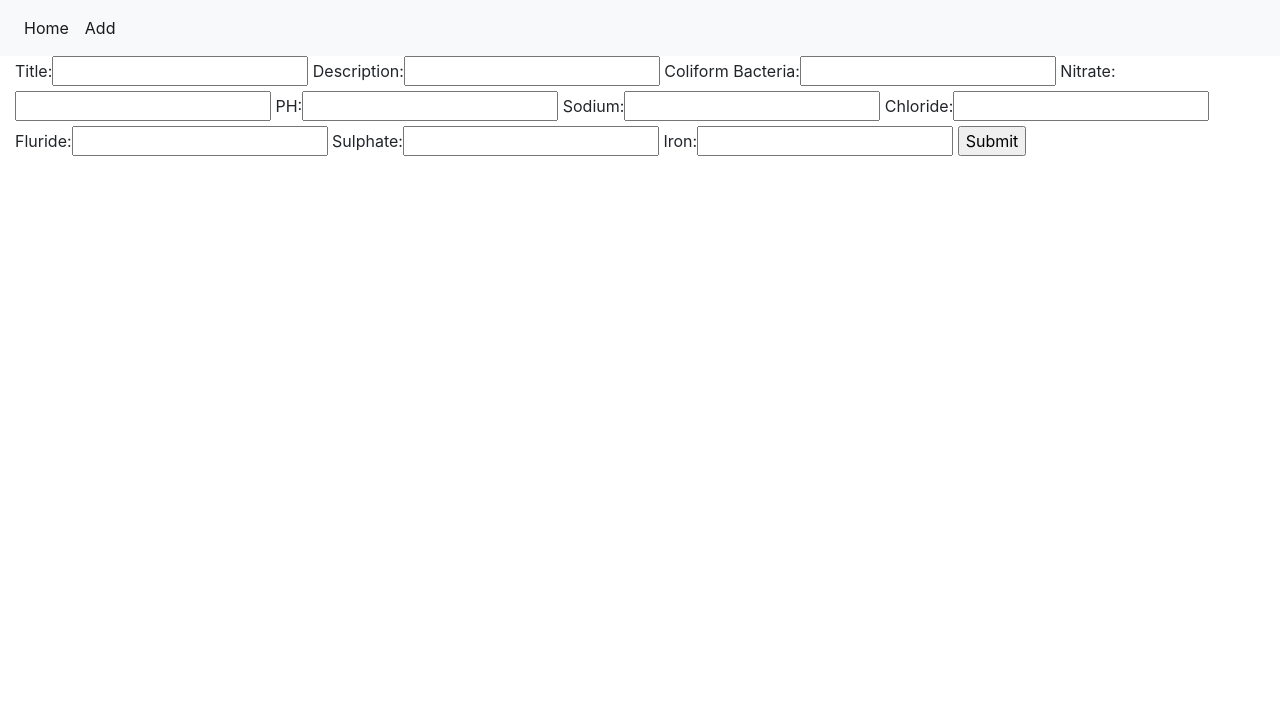
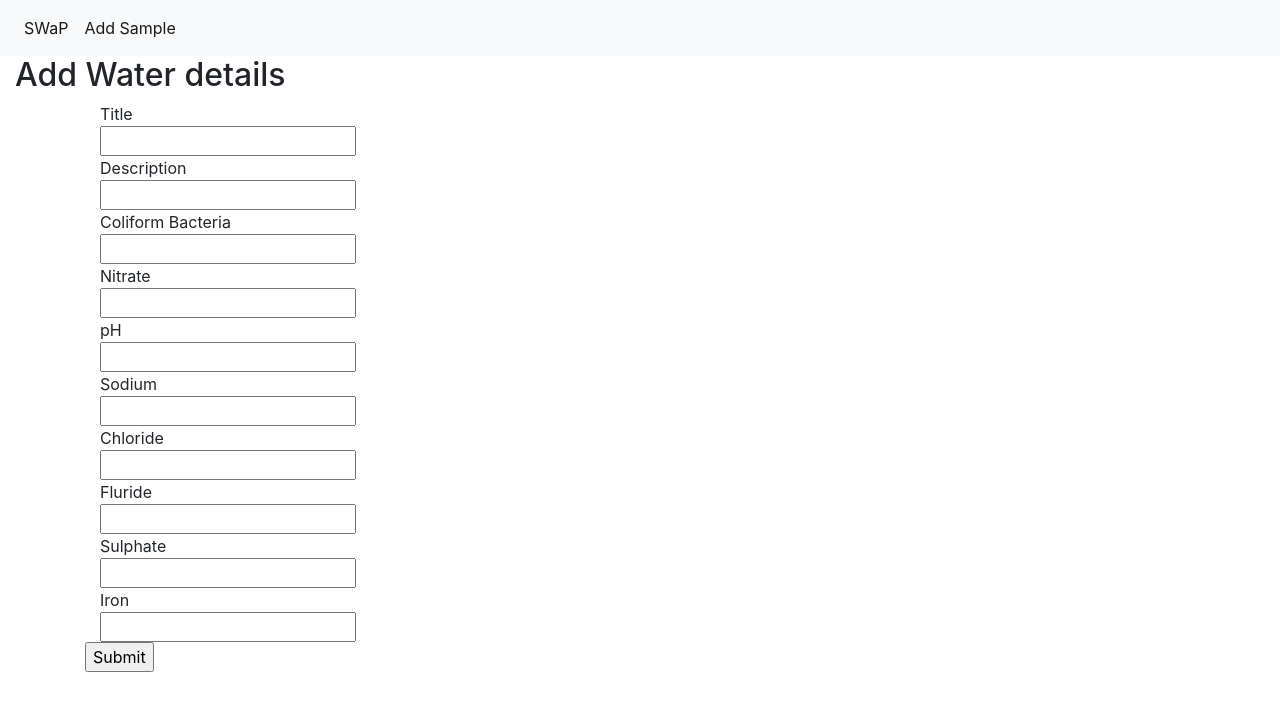
Before and after one commit to sathishkumarkandaswamy/water_project, a Django app: page /water_add/ in a window 1280 px wide. Shown: the top 711 px of the page. Run offline with Django 3.2, Linux system fonts and the light colour scheme; some libraries are stand-ins or nearby versions.

Commit message:
Form Templates

```diff
--- a/water_app/forms.py
+++ b/water_app/forms.py
@@ -6,3 +6,15 @@ class WaterParameterForm(ModelForm):
     class Meta:
         model = WaterParameter
         fields = '__all__'
+        labels = {
+            'title': 'Title',
+            'description': 'Description',
+            'coliform_bacteria': 'Coliform Bacteria',
+            'nitrate': 'Nitrate',
+            'ph': 'pH',
+            'sodium': 'Sodium',
+            'chloride': 'Chloride',
+            'fluride': 'Fluride',
+            'sulphate': 'Sulphate',
+            'iron': 'Iron',
+        }
--- a/water_app/models.py
+++ b/water_app/models.py
@@ -8,7 +8,7 @@ class WaterParameter(models.Model):
 
     title = models.CharField(max_length=1024, unique=True, null=True, blank=True)
     description = models.CharField(max_length=1024, null=True, blank=True)
-    coliform_bacteria = models.FloatField('Coliform Bacteria', null=True,  blank=True)
+    coliform_bacteria = models.FloatField(verbose_name='Coliform Bacteria', null=True,  blank=True)
     nitrate = models.FloatField('Nitrate', null=True,  blank=True)
     ph = models.FloatField('pH', null=True,  blank=True)
     sodium = models.FloatField('Sodium', null=True,  blank=True)
--- a/water_app/templates/water_app/add.html
+++ b/water_app/templates/water_app/add.html
@@ -2,10 +2,9 @@
 
 {% load staticfiles %}
 
-{% block title %} <title>Water Project | Add</title>{% endblock %}
+{% block title %} <title>Water Project | Add </title>{% endblock %}
 {% block body %}
 {% if message %}
-<h2>Add Water details</h2>
         	{% if 'fail' in  message%}
            		<div class="alert alert-danger" role="alert">
            			<button type="button" class="close" data-dismiss="alert">×</button>
@@ -23,10 +22,38 @@
     	           Please fix errors, refer error text.
 	    </div>
   {% endif %}
+    <h2>Add Water details</h2>
 
+    <div class="container">
+        <div class="row">
+          <div class="col col-lg-12">
               <form action={% url "water_add" %} method="post">
                    {% csrf_token %}
-          {{ form }}
+
+                   <div class="col col-lg-3"> {{ form.title.label }} </div>
+                   <div class="col col-lg-6"> {{ form.title }} </div>
+                   <div class="col col-lg-3"> {{ form.description.label }} </div>
+                   <div class="col col-lg-6"> {{ form.description }} </div>
+                   <div class="col col-lg-3"> {{ form.coliform_bacteria.label }} </div>
+                   <div class="col col-lg-6"> {{ form.coliform_bacteria }} </div>
+                   <div class="col col-lg-3"> {{ form.nitrate.label }} </div>
+                   <div class="col col-lg-6"> {{ form.nitrate }} </div>
+                   <div class="col col-lg-3"> {{ form.ph.label }} </div>
+                   <div class="col col-lg-6"> {{ form.ph }} </div>
+                   <div class="col col-lg-3"> {{ form.sodium.label }} </div>
+                   <div class="col col-lg-6"> {{ form.sodium }} </div>
+                   <div class="col col-lg-3"> {{ form.chloride.label }} </div>
+                   <div class="col col-lg-6"> {{ form.chloride }} </div>
+                   <div class="col col-lg-3"> {{ form.fluride.label }} </div>
+                   <div class="col col-lg-6"> {{ form.fluride }} </div>
+                   <div class="col col-lg-3"> {{ form.sulphate.label }} </div>
+                   <div class="col col-lg-6"> {{ form.sulphate }} </div>
+                   <div class="col col-lg-3"> {{ form.iron.label }} </div>
+                   <div class="col col-lg-6"> {{ form.iron }} </div>
                      <input type="submit" value="Submit">
                </form>
+          </div>
+        </div>
+    </div>
+
   {% endblock body %}
--- a/water_app/templates/water_app/base.html
+++ b/water_app/templates/water_app/base.html
@@ -33,8 +33,8 @@
         <nav class="navbar navbar-expand-lg navbar-light bg-light">
           <div class="collapse navbar-collapse" id="navbarNavAltMarkup">
             <div class="navbar-nav">
-              <a class="nav-item nav-link active" href="/home">Home <span class="sr-only">(current)</span></a>
-              <a class="nav-item nav-link active" href="/water_add">Add <span class="sr-only">(current)</span></a>
+              <a class="nav-item nav-link active" href="/home">SWaP <span class="sr-only">(current)</span></a>
+              <a class="nav-item nav-link active" href="/water_add">Add Sample <span class="sr-only">(current)</span></a>
             </div>
           </div>
         </nav>
--- a/water_app/views.py
+++ b/water_app/views.py
@@ -4,8 +4,8 @@ from water_app.models import WaterParameter
 
 
 def index(request):
-    data = 'Dashboard'
-    sample_list = WaterParameter.objects.values('id', 'title')
+    data = 'Samples'
+    sample_list = WaterParameter.objects.values('id', 'title', 'description')
 
     return render(request, 'water_app/index.html', {'data': data, 'sample_list': sample_list})
 
```
Also changed, not shown: water_app/templates/water_app/dashboard.html (+41 -5 lines), water_app/templates/water_app/index.html (+21 -5 lines), db.sqlite3. Lines whose indentation alone changed are shown as unchanged.
